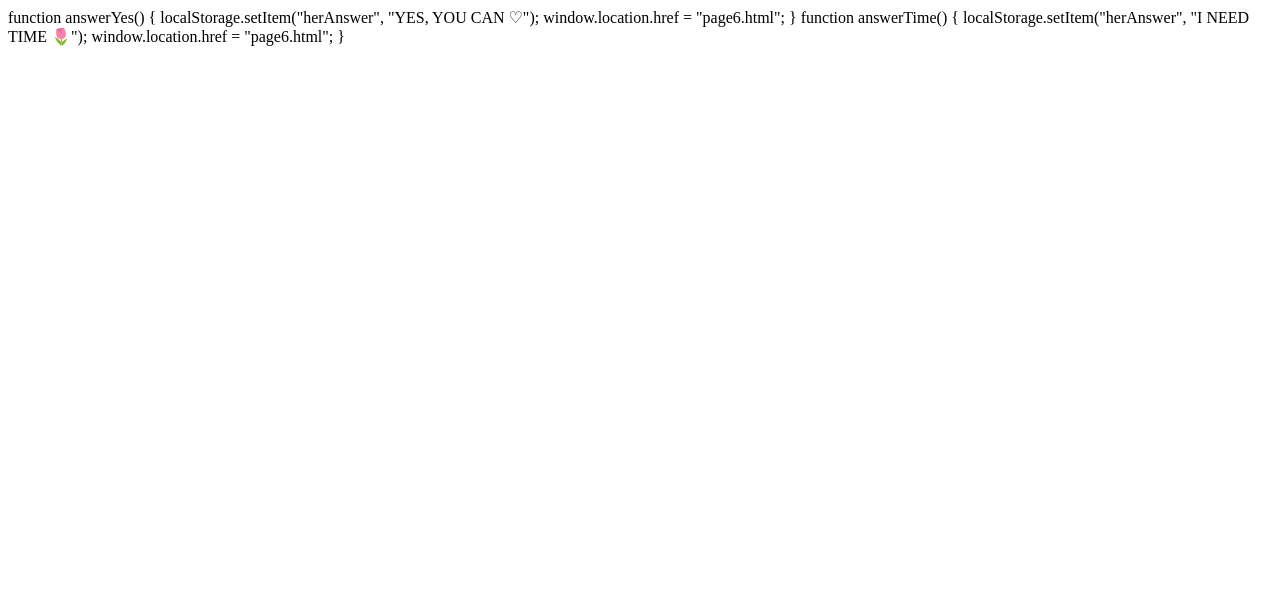
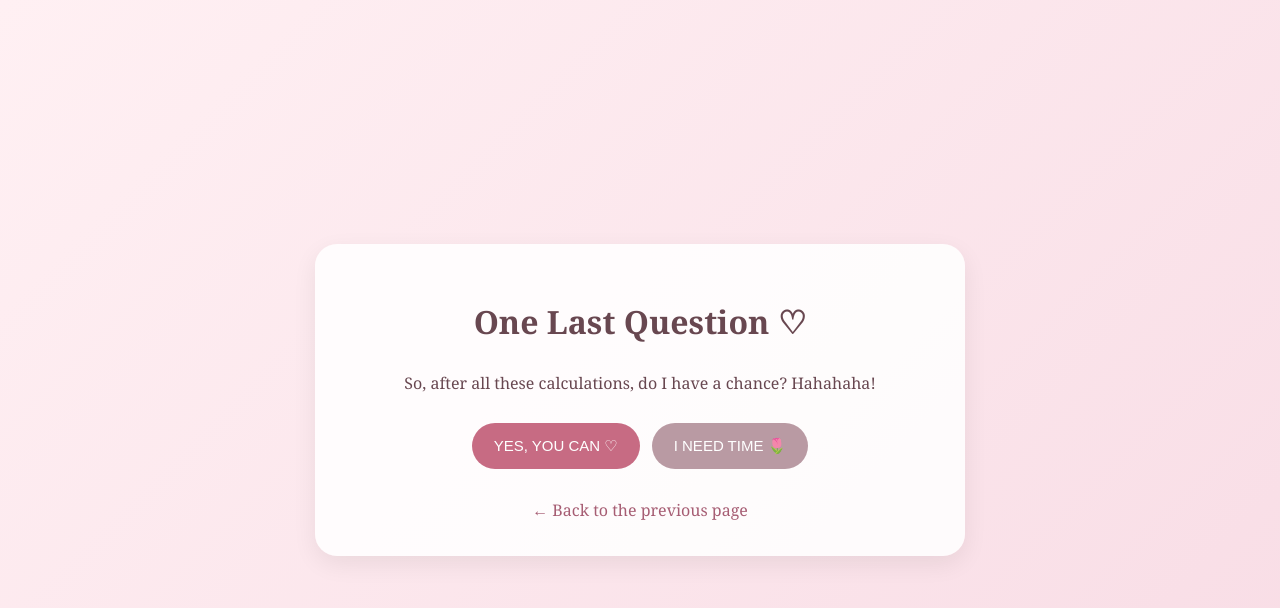
Before and after one commit to popscute749-lang/myconfession, a plain HTML site: page page5.html in a window 1280 px wide. Drawn offline with Linux system fonts and the light colour scheme.

Commit message:
Update page5.html

```diff
--- a/page5.html
+++ b/page5.html
@@ -1,9 +1,117 @@
-function answerYes() {
-  localStorage.setItem("herAnswer", "YES, YOU CAN ♡");
+
+<!DOCTYPE html>
+<html lang="en">
+<head>
+<meta charset="UTF-8">
+<meta name="viewport" content="width=device-width, initial-scale=1.0">
+<title>One Last Question ♡</title>
+
+<style>
+* {
+  box-sizing: border-box;
+}
+
+body {
+  margin: 0;
+  min-height: 100vh;
+  padding: 25px 18px;
+  display: flex;
+  justify-content: center;
+  align-items: center;
+  font-family: Georgia, serif;
+  text-align: center;
+  color: #684750;
+  background: linear-gradient(135deg, #fff0f3, #f8dce5);
+}
+
+.container {
+  width: 100%;
+  max-width: 650px;
+  padding: 35px 22px;
+  background: #ffffffdf;
+  border-radius: 22px;
+  box-shadow: 0 8px 25px #00000012;
+}
+
+h1 {
+  font-size: 32px;
+}
+
+.message {
+  line-height: 1.9;
+  margin: 25px 0;
+}
+
+.buttons {
+  display: flex;
+  justify-content: center;
+  gap: 12px;
+  flex-wrap: wrap;
+}
+
+button {
+  border: none;
+  border-radius: 25px;
+  padding: 14px 22px;
+  font-size: 15px;
+  cursor: pointer;
+  color: white;
+  background: #c76b83;
+}
+
+button:hover {
+  opacity: 0.85;
+}
+
+.time {
+  background: #b99aa3;
+}
+
+.back {
+  display: inline-block;
+  margin-top: 30px;
+  color: #a65d73;
+  text-decoration: none;
+}
+</style>
+</head>
+
+<body>
+
+<div class="container">
+
+<h1>One Last Question ♡</h1>
+
+<p class="message">
+So, after all these calculations,
+do I have a chance? Hahahaha!
+</p>
+
+<div class="buttons">
+
+<button onclick="chooseAnswer('YES, YOU CAN ♡')">
+YES, YOU CAN ♡
+</button>
+
+<button class="time"
+onclick="chooseAnswer('I NEED TIME 🌷')">
+I NEED TIME 🌷
+</button>
+
+</div>
+
+<a class="back" href="page4.html">
+← Back to the previous page
+</a>
+
+</div>
+
+<script>
+function chooseAnswer(answer) {
+  localStorage.setItem("herAnswer", answer);
   window.location.href = "page6.html";
 }
+</script>
 
-function answerTime() {
-  localStorage.setItem("herAnswer", "I NEED TIME 🌷");
-  window.location.href = "page6.html";
-}
+</body>
+</html>
```
